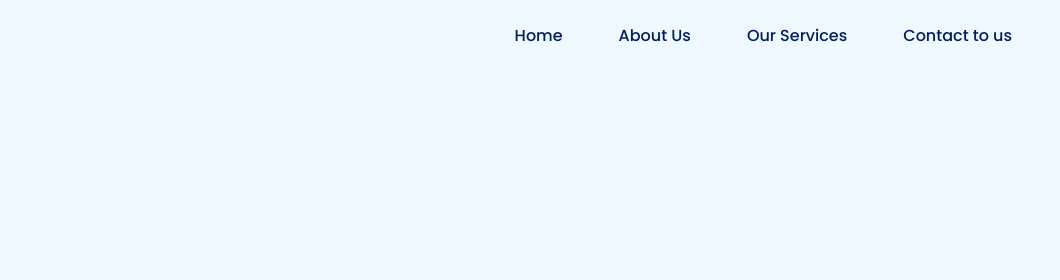
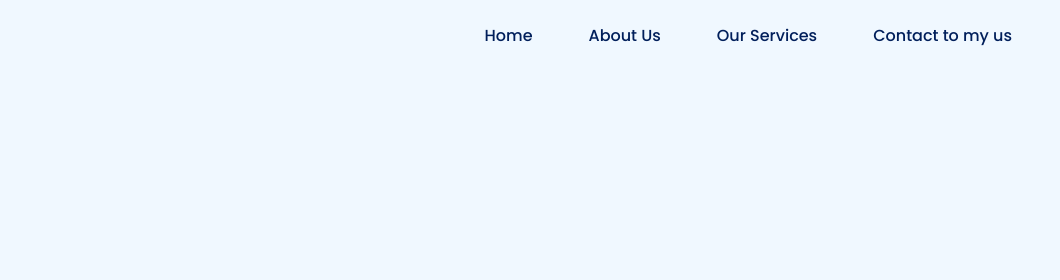
Before and after one commit to lokeshthule/Ignite-Educon, a plain HTML site: page index.html in a window 1280 px wide. Shown: the top 280 px of the page, 220-1280 px from the left. Drawn offline with Linux system fonts and the light colour scheme.

Commit message:
hi shubham aher

```diff
--- a/index.html
+++ b/index.html
@@ -25,7 +25,7 @@
         <li><a href="#hero">Home</a></li>
         <li><a href="about.html">About Us</a></li>
         <li><a href="#programs">Our Services</a></li>
-        <li><a href="contact.html">Contact to us</a></li>
+        <li><a href="contact.html">Contact to  my us</a></li>
       </ul>
     </nav>
   </header>
```
